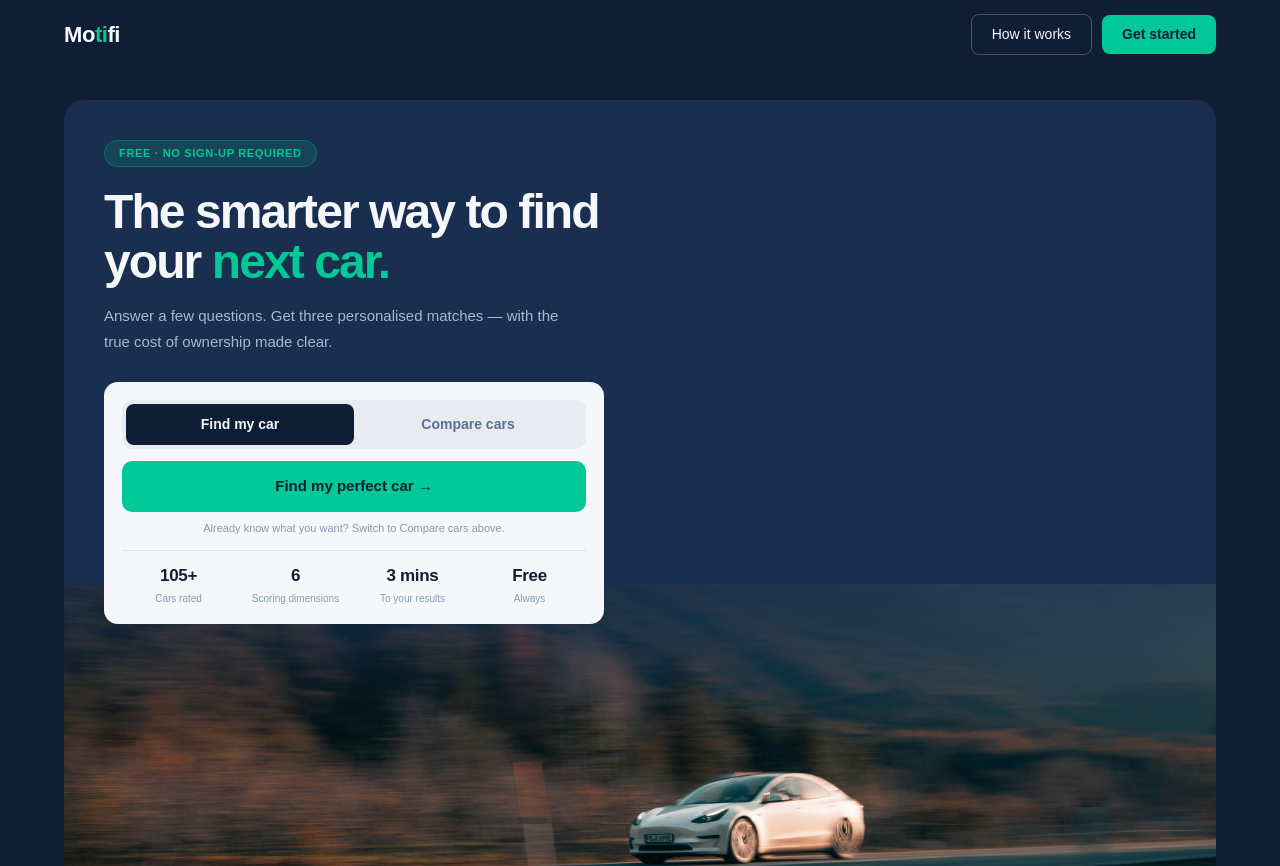
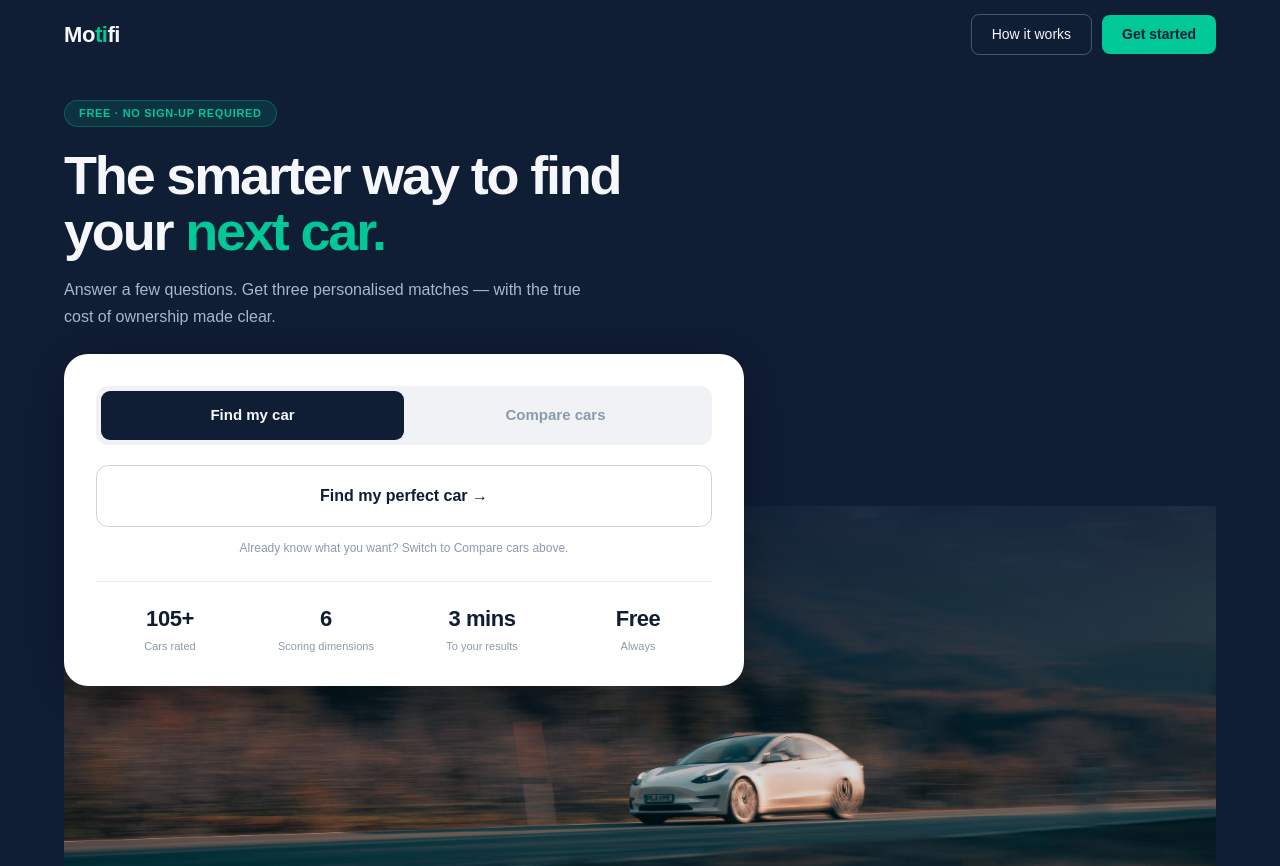
Before and after one commit to connormaxwell13-bot/motifi, a React (Vite) app: page / in a window 1280 px wide. Shown: the top 866 px of the page. Built offline with nearby package versions, Linux system fonts and the light colour scheme; a web font is replaced by a local one.

Commit message:
Update App.jsx

```diff
--- a/src/App.jsx
+++ b/src/App.jsx
@@ -157,61 +157,64 @@ function Home({ onStart, onCompare }) {
       </nav>
 
     {/* Hero */}
-<div style={{ backgroundColor: '#0F1D35', paddingTop: '68px' }}>
-  <div style={{ padding: '32px 5% 0' }}>
+<div style={{ backgroundColor: '#0F1D35', paddingTop: '68px', position: 'relative' }}>
+  <div style={{ padding: '32px 5% 0', position: 'relative' }}>
 
-    {/* Dark contained hero box */}
-    <div style={{ backgroundColor: '#1A2E50', borderRadius: '20px', overflow: 'hidden', position: 'relative' }}>
-
-      {/* Text + CTA */}
-      <div style={{ padding: '40px 40px 0' }}>
-        <div style={{ display: 'inline-block', backgroundColor: 'rgba(0,200,150,0.15)', border: '1px solid rgba(0,200,150,0.3)', borderRadius: '20px', padding: '4px 14px', fontSize: '11px', fontWeight: '600', color: '#00C896', letterSpacing: '0.06em', marginBottom: '20px' }}>
+    {/* Badge + headline + subtext */}
+    <div style={{ marginBottom: '24px' }}>
+      <div style={{ display: 'inline-block', backgroundColor: 'rgba(0,200,150,0.12)', border: '1px solid rgba(0,200,150,0.3)', borderRadius: '20px', padding: '4px 14px', fontSize: '11px', fontWeight: '600', color: '#00C896', letterSpacing: '0.06em', marginBottom: '20px' }}>
         FREE · NO SIGN-UP REQUIRED
       </div>
-        <h1 style={{ fontSize: 'clamp(28px, 4vw, 48px)', fontWeight: '900', lineHeight: '1.05', letterSpacing: '-0.04em', color: '#F5F7FA', marginBottom: '16px', maxWidth: '560px' }}>
+      <h1 style={{ fontSize: 'clamp(32px, 5vw, 54px)', fontWeight: '900', lineHeight: '1.05', letterSpacing: '-0.04em', color: '#F5F7FA', marginBottom: '16px', maxWidth: '640px' }}>
         The smarter way to find your <span style={{ color: '#00C896' }}>next car.</span>
       </h1>
-        <p style={{ fontSize: '15px', color: '#A8B8CC', lineHeight: '1.7', marginBottom: '28px', maxWidth: '480px' }}>
+      <p style={{ fontSize: '16px', color: '#A8B8CC', lineHeight: '1.7', maxWidth: '520px' }}>
         Answer a few questions. Get three personalised matches — with the true cost of ownership made clear.
       </p>
+    </div>
 
-        {/* CTA Card */}
-        <div style={{ backgroundColor: '#F5F7FA', borderRadius: '14px', padding: '18px', maxWidth: '500px', marginBottom: '0', position: 'relative', zIndex: 3 }}>
-          <div style={{ display: 'flex', backgroundColor: '#E8ECF0', borderRadius: '10px', padding: '4px', marginBottom: '12px' }}>
+    {/* Large white CTA card — overlaps the image */}
+    <div style={{ backgroundColor: '#FFFFFF', borderRadius: '24px', padding: '32px', maxWidth: '680px', position: 'relative', zIndex: 3, boxShadow: '0 8px 48px rgba(0,0,0,0.3)' }}>
+
+      {/* Tab toggle */}
+      <div style={{ display: 'flex', backgroundColor: '#F0F2F5', borderRadius: '12px', padding: '5px', marginBottom: '20px' }}>
         {[['find', 'Find my car'], ['compare', 'Compare cars']].map(([key, label]) => (
-              <button key={key} onClick={() => setActiveTab(key)} style={{ flex: 1, padding: '10px', fontFamily: 'Satoshi, sans-serif', fontSize: '14px', fontWeight: '700', borderRadius: '8px', border: 'none', cursor: 'pointer', backgroundColor: activeTab === key ? '#0F1D35' : 'transparent', color: activeTab === key ? '#F5F7FA' : '#5A7090', transition: 'all 0.15s ease' }}>
+          <button key={key} onClick={() => setActiveTab(key)} style={{ flex: 1, padding: '13px', fontFamily: 'Satoshi, sans-serif', fontSize: '15px', fontWeight: '700', borderRadius: '9px', border: 'none', cursor: 'pointer', backgroundColor: activeTab === key ? '#0F1D35' : 'transparent', color: activeTab === key ? '#F5F7FA' : '#8A9AB0', transition: 'all 0.15s ease' }}>
             {label}
           </button>
         ))}
       </div>
-          <button onClick={activeTab === 'find' ? onStart : onCompare} style={{ width: '100%', backgroundColor: '#00C896', color: '#0F1D35', border: 'none', borderRadius: '10px', padding: '14px', fontFamily: 'Satoshi, sans-serif', fontWeight: '700', fontSize: '15px', cursor: 'pointer', marginBottom: '8px' }}>
+
+      {/* Outlined CTA button */}
+      <button onClick={activeTab === 'find' ? onStart : onCompare} style={{ width: '100%', backgroundColor: '#FFFFFF', color: '#0F1D35', border: '1.5px solid #D0D5DD', borderRadius: '12px', padding: '18px', fontFamily: 'Satoshi, sans-serif', fontWeight: '600', fontSize: '16px', cursor: 'pointer', marginBottom: '12px', textAlign: 'center' }}>
         {activeTab === 'find' ? 'Find my perfect car →' : 'Compare cars now →'}
       </button>
-          <p style={{ fontSize: '11px', color: '#8A9AB0', textAlign: 'center', marginBottom: '14px' }}>
+
+      <p style={{ fontSize: '12px', color: '#8A9AB0', textAlign: 'center', marginBottom: '24px' }}>
         {activeTab === 'find' ? 'Already know what you want? Switch to Compare cars above.' : 'Not sure? Switch to Find my car above.'}
       </p>
-          <div style={{ display: 'grid', gridTemplateColumns: 'repeat(4, 1fr)', borderTop: '1px solid #E0E4EA', paddingTop: '12px', gap: '4px' }}>
+
+      {/* Stats inside card */}
+      <div style={{ display: 'grid', gridTemplateColumns: 'repeat(4, 1fr)', borderTop: '1px solid #E8ECF0', paddingTop: '20px', gap: '8px' }}>
         {[['105+', 'Cars rated'], ['6', 'Scoring dimensions'], ['3 mins', 'To your results'], ['Free', 'Always']].map(([val, label]) => (
           <div key={label} style={{ textAlign: 'center' }}>
-                <div style={{ fontSize: '17px', fontWeight: '900', color: '#0F1D35', letterSpacing: '-0.02em' }}>{val}</div>
-                <div style={{ fontSize: '10px', color: '#8A9AB0', marginTop: '2px' }}>{label}</div>
+            <div style={{ fontSize: '22px', fontWeight: '900', color: '#0F1D35', letterSpacing: '-0.02em' }}>{val}</div>
+            <div style={{ fontSize: '11px', color: '#8A9AB0', marginTop: '3px' }}>{label}</div>
           </div>
         ))}
       </div>
     </div>
-      </div>
 
-      {/* Car image inside the dark box */}
-      <div style={{ position: 'relative', height: '380px', marginTop: '-40px' }}>
+    {/* Car image — sits behind/below the card */}
+    <div style={{ position: 'relative', height: '420px', marginTop: '-180px', borderRadius: '0 0 0 0', overflow: 'hidden' }}>
       <img
         src="/hero.jpg"
         alt="Car driving"
-          style={{ width: '100%', height: '100%', objectFit: 'cover', objectPosition: 'center 50%' }}
+        style={{ width: '100%', height: '100%', objectFit: 'cover', objectPosition: 'center 45%' }}
       />
-        <div style={{ position: 'absolute', inset: 0, background: 'linear-gradient(to bottom, rgba(26,46,80,0.7) 0%, rgba(26,46,80,0) 40%)' }} />
+      <div style={{ position: 'absolute', inset: 0, background: 'linear-gradient(to bottom, rgba(15,29,53,0.85) 0%, rgba(15,29,53,0.2) 50%, rgba(15,29,53,0.0) 100%)' }} />
     </div>
 
-    </div>
   </div>
 </div>
 
```
Lines whose indentation alone changed are shown as unchanged.
